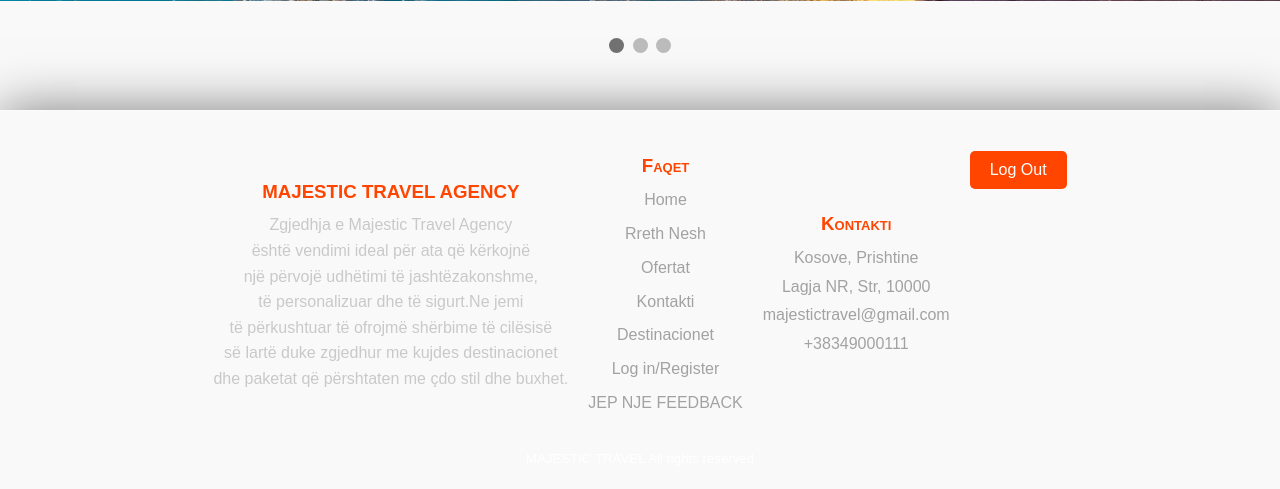
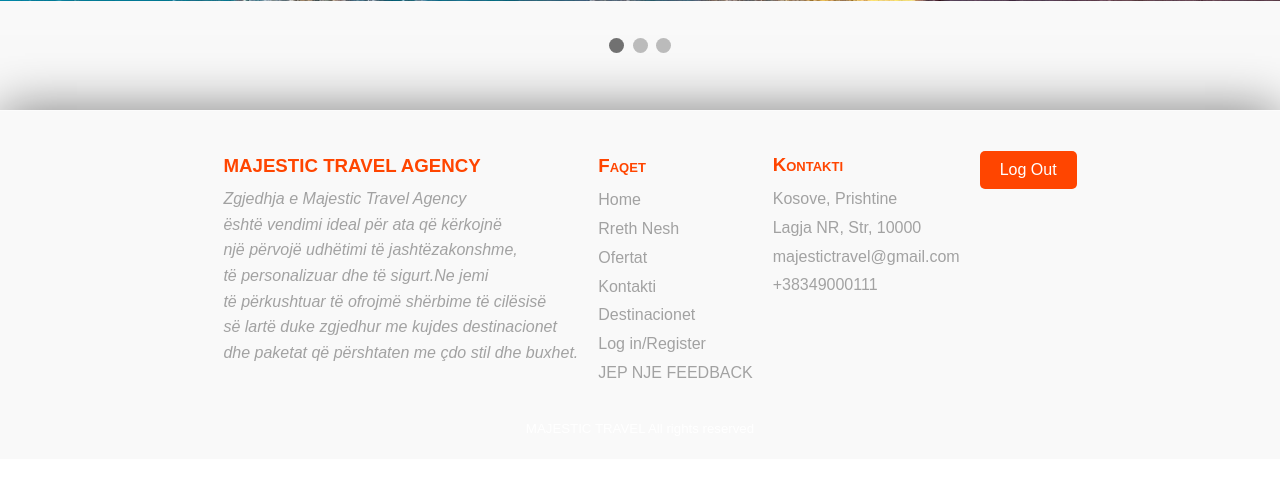
Before and after one commit to OketaShuki/TravelAgencyProjekti, a PHP site: page / in a window 1280 px wide. Shown: the part 2213-2702 px from the top of the page. After the commit the page ends 2591 px from the top, so only its background shows below. Run offline with PHP 8.4, Linux system fonts and the light colour scheme.

Commit message:
Ndryshime footer

```diff
--- a/style.css
+++ b/style.css
@@ -254,7 +254,8 @@
   background-color: #717171;
 }
 /* Stilizimi i footer */
-.footer-content {
+
+.footer-content{
   font-family: sans-serif;
   font-weight: 300;
   text-align: center;
@@ -263,27 +264,26 @@
   padding-bottom: 20px;
 }
 
-.footer-div {
+.footer-div{
   border-top: solid 1px rgba(255, 255, 255, 0.508);
   padding-top: 40px;
   color: rgb(201, 201, 201);
   display: flex;
-  flex-direction: row; /* Të gjitha elementet të jenë horizontale */
-  justify-content: space-between; /* Hapësirë mes elementeve (majtas, qendra, djathtas) */
-  gap: 60px; /* Hapësirë ndërmjet elementeve */
-  text-align: center; /* Siguron që teksti të jetë gjithashtu në qendër */
+  flex-direction: row;
+  padding-left: 20px;
+  justify-content: space-evenly;
 }
 
-.travel-footer, .footer-nav, .footer-contact {
+.travel-footer{
+  position: relative;
   display: flex;
   flex-direction: column;
-  justify-content: center; /* Centralizoni përmbajtjen brenda secilit div */
-  align-items: center; /* Centralizoni përmbajtjen brenda secilit div */
-  text-align: center;
+  text-align: left;
+  font-style: italic;
+  color:  rgb(162, 162, 162);
 }
 
-
-.travel-titulli, .nav-titulli {
+.travel-titulli{
   padding-bottom: 5px;
   font-style: normal;
   color: #ff4500;
@@ -291,45 +291,75 @@
   font-variant: small-caps;
 }
 
-.footer-nav .nav-elements {
+.footer-nav{
+  position: relative;
   display: flex;
-  flex-direction: column; /* Rregullon linket në kolonë */
-  gap: 5px;
-  text-align: center; /* Centralizimi i elementeve */
+  flex-direction: column;
+  text-align: center;
 }
 
-.nav-elements a {
+.nav-titulli{
+  color: #ff4500;
+  padding-bottom: 5px;
+  font-family: sans-serif;
+  font-variant: small-caps;
+  display: flex;
+  flex-direction: column;
+  flex-wrap: nowrap;
+  justify-content: flex-start;
+  align-items: baseline;
+  align-content: stretch;
+}
+
+.nav-elements{
+  width: auto;
+  cursor: pointer;
+  font-family: sans-serif;
+  display: flex;
+  flex-direction: column;
+  flex-wrap: nowrap;
+  justify-content: flex-start;
+  align-items: baseline;
+  align-content: stretch;
+}
+
+.nav-elements :hover{
+  color: #ff4500;
+}
+
+.nav-elements>a{
   line-height: 1.8em;
   text-decoration: none;
   color: rgb(162, 162, 162);
-  font-family: sans-serif;
 }
 
-.nav-elements a:hover {
-  color: #ff4500;
-}
-
-.footer-contact {
+.footer-contact{
   line-height: 1.8em;
   display: flex;
   flex-direction: column;
-  justify-content: center;
-  align-items: center;
+  flex-wrap: nowrap;
+  justify-content: flex-start;
+  align-items: baseline;
+  align-content: stretch;
 }
 
-.footer-contact > p, .fcontact-a > a {
-  color: rgb(162, 162, 162);
+.footer-contact>p, .fcontact-a>a{
+  color:  rgb(162, 162, 162);
 }
 
-.fcontact-a {
+.fcontact-a{
   display: flex;
   flex-direction: column;
 }
 
-.fcontact-a :hover {
+.fcontact-a :hover{
   color: #ff4500;
 }
 
+footer{
+  box-shadow: 0 0 50px rgba(0, 0, 0, 0.5);
+  margin-top: 50px;
+}
 .footer-button-container {
   text-align: center; /* Centralizoni butonin */
   margin-top: 20px;
```
